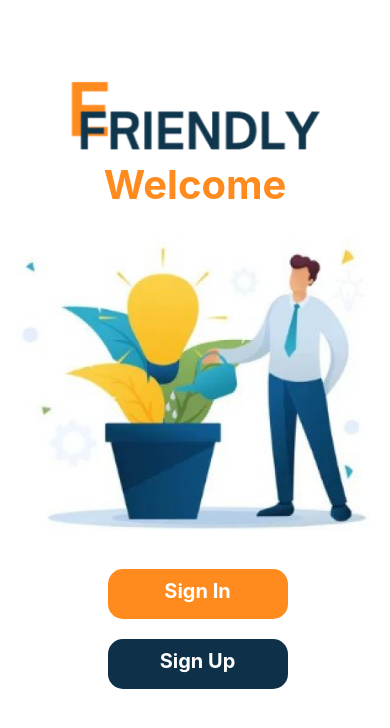
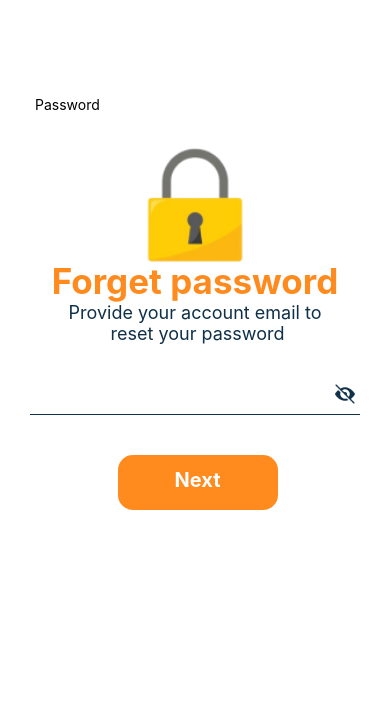
Before and after one commit to Big-Dreamer-EFriendly/EF-Mobile, a React Native app: screen / in a window 390 px wide. Shown: the top 728 px of the page. Built offline with nearby package versions, Linux system fonts and the light colour scheme.

Commit message:
EF-86-Create forgetpassword screen

```diff
--- a/App.js
+++ b/App.js
@@ -2,10 +2,12 @@ import { View, Text } from 'react-native'
 import React from 'react'
 import LoginScreen from './src/screens/login/Login'
 import Introduction from './src/screens/introduction/Introduction'
+import Forgetpw from './src/screens/forgotpw/Forgetpw'
 const App = () => {
   return (
     // <LoginScreen/>
-    <Introduction/>
+    // <Introduction/>
+    <Forgetpw/>
   )
 }
 
--- /dev/null
+++ b/src/screens/forgotpw/Forgetpw.js
@@ -0,0 +1,120 @@
+import React, { useState } from "react";
+import { Alert } from "react-native";
+import {
+  StyleSheet,
+  Text,
+  View,
+  Image,
+  TouchableOpacity,
+  TextInput,
+} from "react-native";
+
+const Forgetpw = ({ navigation }) => {
+  const [password, setPassword] = useState('');
+  const [showPassword, setShowPassword] = useState(false);
+
+  const toggleShowPassword = () => {
+    setShowPassword(!showPassword);
+  };
+
+  return (
+    <View style={styles.container}>
+      <Image source={require("../../assets/lock.png")} style={styles.lock} />
+      <Text style={styles.name}>Forget password</Text>
+      <Text style={styles.description}>Provide your account email to{'\n'} reset your password</Text>
+      <View style={styles.passwordContainer}>
+        <TextInput
+          style={styles.input}
+          placeholder="Password"
+          secureTextEntry={!showPassword}
+          value={password}
+          onChangeText={setPassword}
+        />
+        <TouchableOpacity onPress={toggleShowPassword} style={styles.eyeIconContainer}>
+          <Image
+            source={showPassword ? require("../../assets/Show.png") : require("../../assets/close-eye.png")}
+            style={styles.eyeIcon}
+          />
+        </TouchableOpacity>
+      </View>
+      <View style={styles.separator} />
+      <TouchableOpacity style={styles.nextButton}>
+        <Text style={styles.nextButtonText}>Next</Text>
+      </TouchableOpacity>
+    </View>
+  );
+};
+
+const styles = StyleSheet.create({
+  container: {
+    flex: 1,
+    backgroundColor: "#fff",
+    alignItems: "center",
+    justifyContent: "flex-start",
+  },
+  lock: {
+    position: "absolute",
+    top: 130,
+    width: 230,
+    height: 150,
+  },
+  name: {
+    top: 260,
+    fontSize: 35,
+    fontWeight: "bold",
+    color: "rgba(255, 138, 30, 1)",
+    textAlign: "center",
+  },
+  description: {
+    top: 260,
+    fontSize: 18,
+    textAlign: "center",
+    color: "rgba(15, 48, 73, 1)",
+  },
+  passwordContainer: {
+    flexDirection: 'row',
+    alignItems: 'center',
+  },
+  input: {
+    flex: 1,
+    width: 300,
+    height: 40,
+    paddingHorizontal: 30,
+    top: 290
+  },
+  eyeIconContainer: {
+    padding: 10,
+    top: 290,
+    paddingHorizontal: 30,
+  },
+  eyeIcon: {
+    width: 20,
+    height: 20,
+  },
+  separator: {
+    width: 330,
+    borderBottomWidth: 1,
+    borderBottomColor: "rgba(15, 48, 73, 1)",
+    marginVertical: 10,
+    top: 280,
+  },
+  nextButton: {
+    backgroundColor: "rgba(255, 138, 30, 1)",
+    padding: 13 ,
+    borderRadius: 15,
+    alignItems: "center",
+    marginTop: 310,
+    width: 160,
+    height: 55,
+    marginLeft: 5,
+  },
+  nextButtonText: {
+    color: "white",
+    fontSize: 20,
+    fontWeight: "bold",
+    textAlign:"center",
+    alignItems: 'center',
+  },
+});
+
+export default Forgetpw;
```
Also changed, not shown: src/assets/close-eye.png (added), src/assets/lock.png (added).
